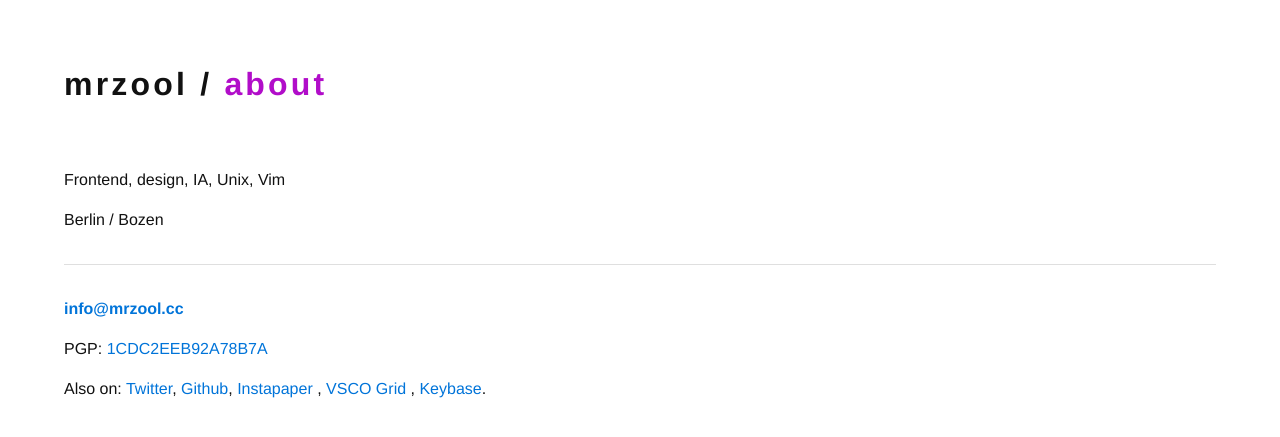
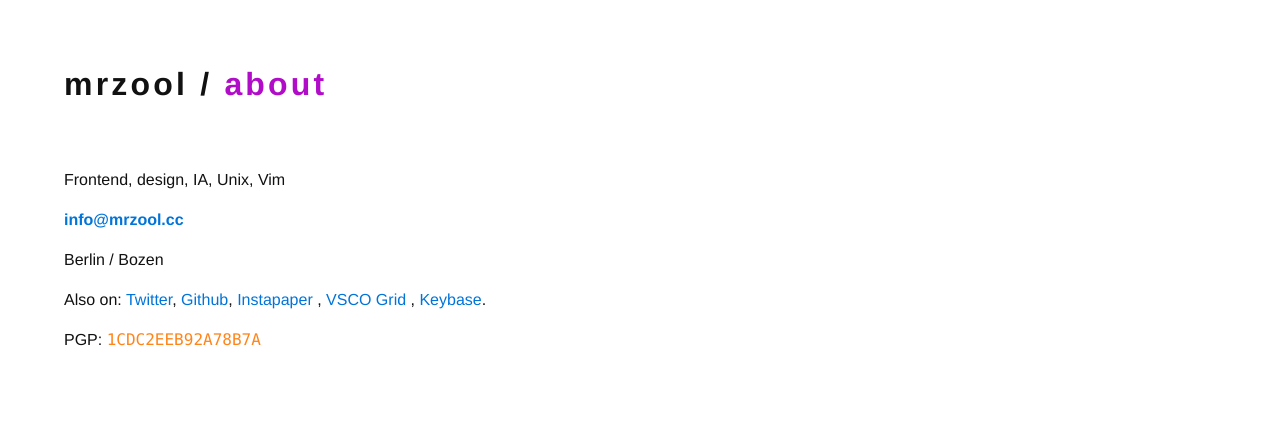
Before and after one commit to mrzool/mrzool.github.io, a Jekyll site: the page built from about/index.md, in a window 1280 px wide. Shown: the top 437 px of the page. Built offline with Jekyll 4.4.1, drawn with Linux system fonts in a browser that asks for light colours; nearby versions of some CDN libraries.

Commit message:
Content tweaks

```diff
--- a/about/index.md
+++ b/about/index.md
@@ -6,12 +6,10 @@ visible: true
 
 Frontend, design, IA, Unix, Vim
 
+**[{{site.email}}](mailto:{{site.email}})**
+
 Berlin / Bozen
 
-* * *
+Also on: [Twitter](https://twitter.com/__zool), [Github](https://github.com/mrzool "Github"), [Instapaper](https://www.instapaper.com/p/__zool "Instapaper") , [VSCO Grid](https://mrzool.vsco.co "Grid") , [Keybase](https://keybase.io/zool "Keybase").
 
-**[{{site.email}}](mailto:{{site.email}})**
-
-PGP: [1CDC2EEB92A78B7A](https://keybase.io/zool/key.asc)
-
-Also on: [Twitter](https://twitter.com/__zool), [Github](https://github.com/mrzool "Github"), [Instapaper](https://www.instapaper.com/p/__zool "Instapaper") , [VSCO Grid](https://mrzool.vsco.co "Grid") , [Keybase](https://keybase.io/zool "Keybase").
+PGP: [`1CDC2EEB92A78B7A`](https://keybase.io/zool/key.asc)
```
